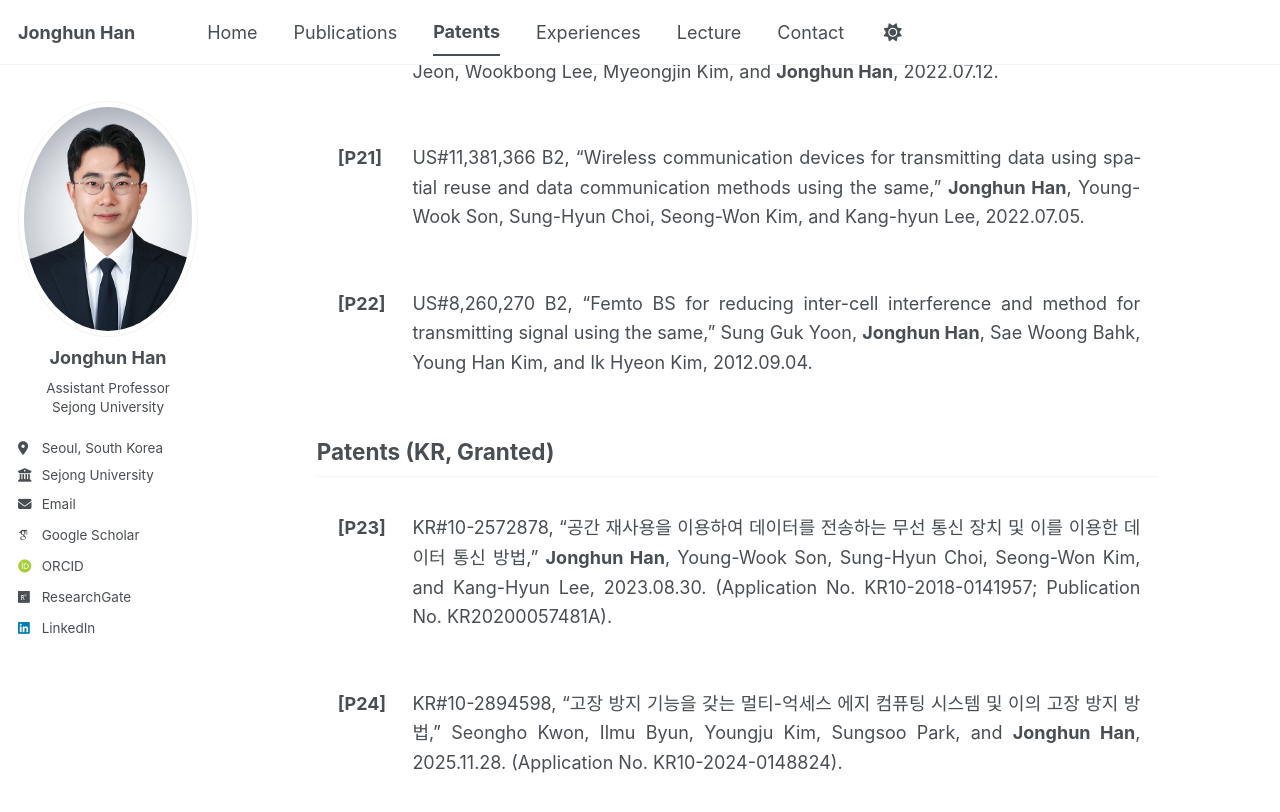
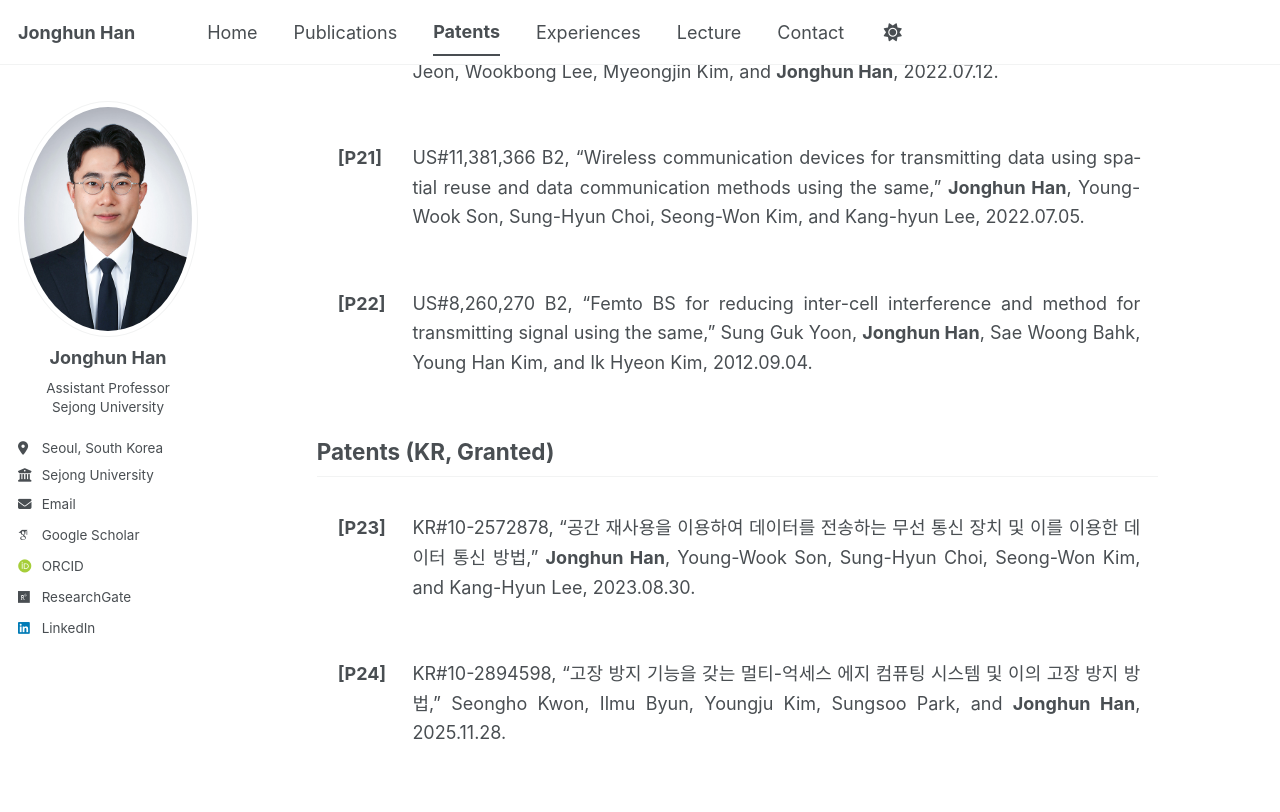
Before and after one commit to icnsl/icnsl.github.io, a Jekyll site: the page built from _pages/patents.md, in a window 1280 px wide and 900 px high, scrolled down 2887 px. Shown: the top 812 px of the window. Built offline with Jekyll 4.4.1, drawn with Linux system fonts in a browser that asks for light colours; some web fonts are replaced; a script bundle is joined from its source files by our own code; library files that are not in the unit come from our copies.

Commit message:
Update patents.md

```diff
--- a/_pages/patents.md
+++ b/_pages/patents.md
@@ -239,7 +239,6 @@ author_profile: true
     “공간 재사용을 이용하여 데이터를 전송하는 무선 통신 장치 및 이를 이용한 데이터 통신 방법,”
     <strong>Jonghun Han</strong>, Young-Wook Son, Sung-Hyun Choi, Seong-Won Kim, and Kang-Hyun Lee,
     2023.08.30.
-    <span class="pub-impact">(Application No. KR10-2018-0141957; Publication No. KR20200057481A).</span>
   </div>
 </div>
 
@@ -250,6 +249,5 @@ author_profile: true
     “고장 방지 기능을 갖는 멀티-억세스 에지 컴퓨팅 시스템 및 이의 고장 방지 방법,”
     Seongho Kwon, Ilmu Byun, Youngju Kim, Sungsoo Park, and <strong>Jonghun Han</strong>,
     2025.11.28.
-    <span class="pub-impact">(Application No. KR10-2024-0148824).</span>
   </div>
 </div>
```
